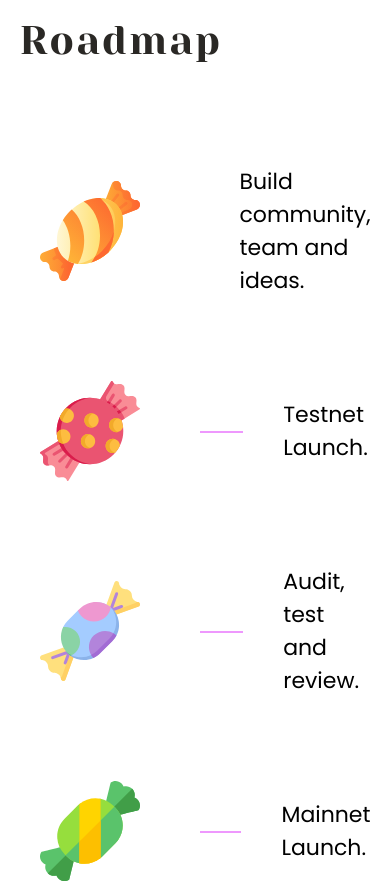
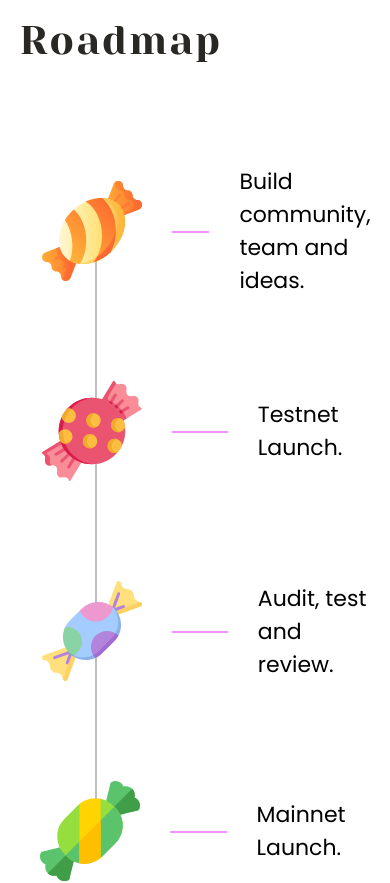
Before and after one commit to own-me/nude-promo, a React app: page / in a window 390 px wide. Shown: the part 8560-9443 px from the top of the page. Built offline with nearby package versions, Linux system fonts and the light colour scheme.

Commit message:
mobile roadmap vertical line

```diff
--- a/components/roadmap/RoadmapMobile.tsx
+++ b/components/roadmap/RoadmapMobile.tsx
@@ -28,6 +28,7 @@ const RoadmapItemText = styled.div`
     font-family: Poppins, Open Sans;
     font-size: 22px;
     width: 200px;
+    margin-left: 20px;
 `;
 
 const RoadmapCandy = styled.img`
@@ -39,7 +40,7 @@ const RoadmapCandy = styled.img`
 const HorizontalLineContainer = styled.div`
     height: 100%;
     width: 100px;
-    padding: 0px 40px;
+    padding: 0px 10px;
 `;
 
 const HorizontalLineSection = styled.div`
@@ -47,10 +48,20 @@ const HorizontalLineSection = styled.div`
     height: 50%;
 `;
 
+const VerticalLine = styled.div<{ $offset?: boolean }>`
+    border-left: 2px solid #bfbfbf;
+    position: relative;
+    top: 100px;
+    left: 75px;
+    height: 100%;
+    z-index: -1;
+`;
+
 export default function RoadmapMobile() {
     return (
         <RoadmapContainer>
             <RoadmapItem>
+                <VerticalLine />
                 <RoadmapCandy src={candy} />
                 <HorizontalLineContainer>
                     <HorizontalLineSection />
@@ -61,6 +72,7 @@ export default function RoadmapMobile() {
             </RoadmapItem>
 
             <RoadmapItem>
+                <VerticalLine />
                 <RoadmapCandy src={candy1} />
                 <HorizontalLineContainer>
                     <HorizontalLineSection />
@@ -71,6 +83,7 @@ export default function RoadmapMobile() {
             </RoadmapItem>
 
             <RoadmapItem>
+                <VerticalLine />
                 <RoadmapCandy src={candy2} />
                 <HorizontalLineContainer>
                     <HorizontalLineSection />
```
